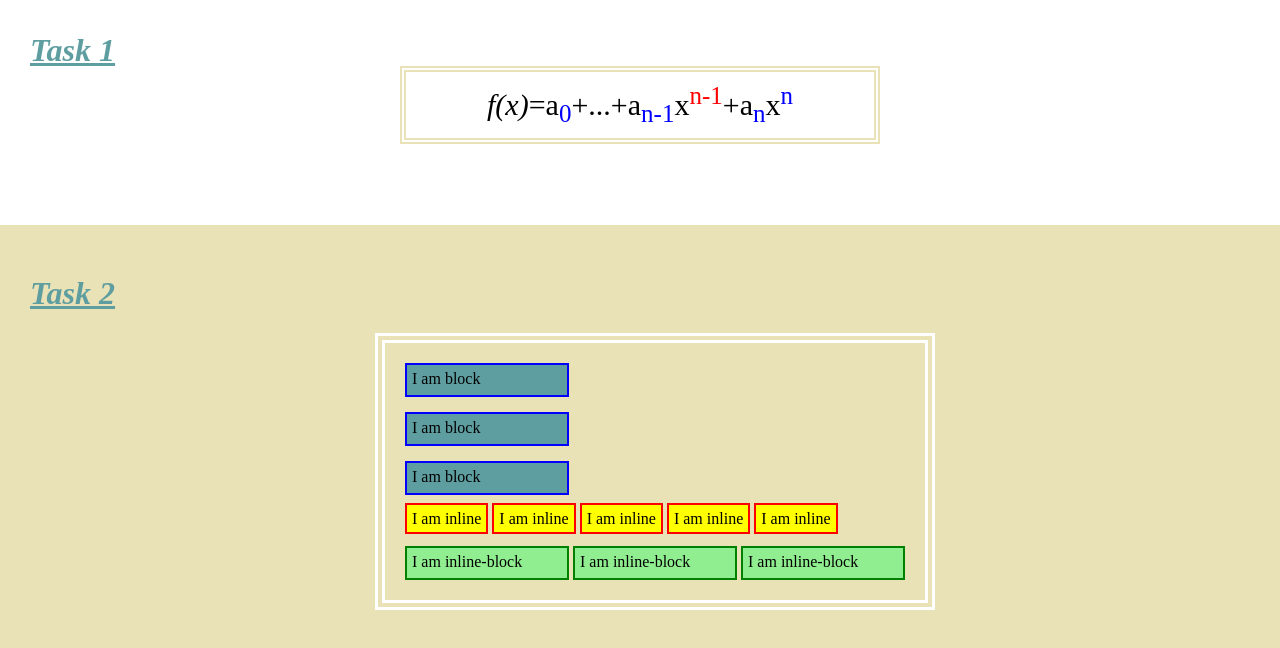
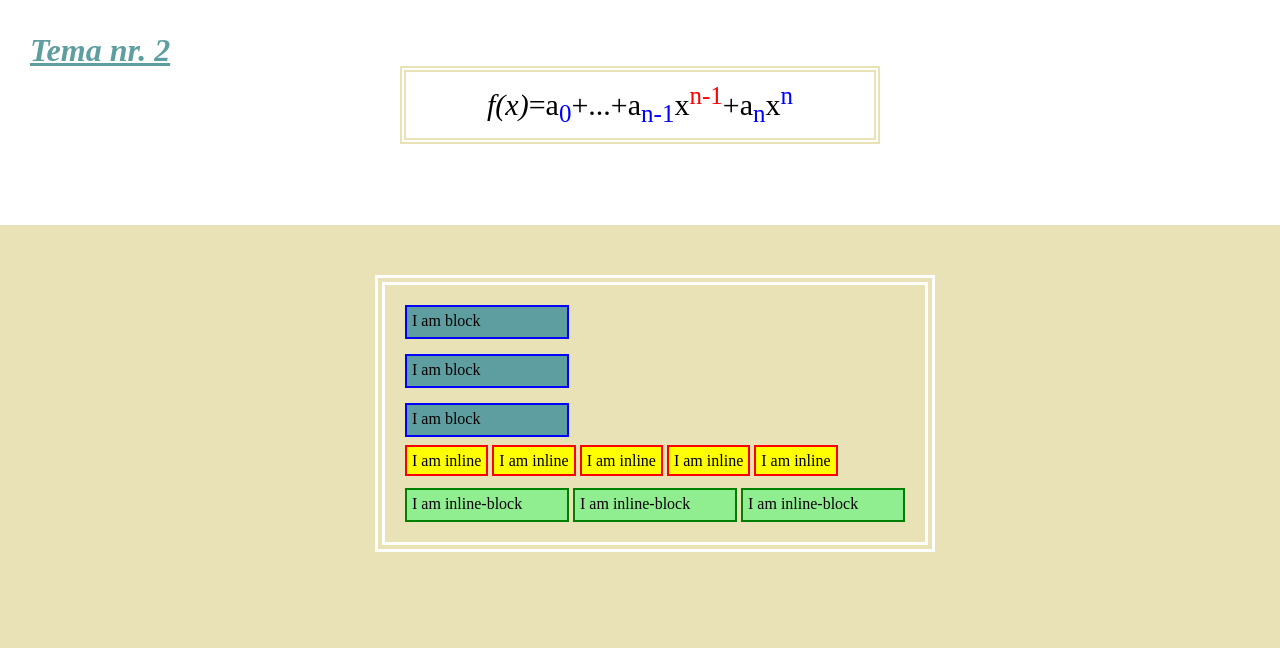
Before and after one commit to marcelast/CodWer-Internship, a plain HTML site: page homework2/index.html in a window 1280 px wide. Drawn offline with Linux system fonts and the light colour scheme.

Commit message:
Tema nr. 2

```diff
--- a/homework2/index.html
+++ b/homework2/index.html
@@ -11,14 +11,14 @@
 <body>
     <div class="general">
         <br><br>
-        <h1 id="task1"><i>Task 1</i></h1>
+        <h1 id="task1"><i>Tema nr. 2</i></h1>
         <div  class="function">
             <i>f(x)</i>=a<sub style="color: blue;">0</sub>+...+a<sub style="color: blue;">n-1</sub>x<sup style="color: red;">n-1</sup>+a<sub style="color: blue;">n</sub>x<sup style="color: blue;">n</sup>
                 </div>
         </div>
 
   <div class="general2">
-    <h1 id="task2"><i>Task 2</i></h1>
+
     <div class="center">
     <div class="block"> I am block</div>
     <div class="block"> I am block</div>
```
Also changed, not shown: homework2/style2.css (deleted).
